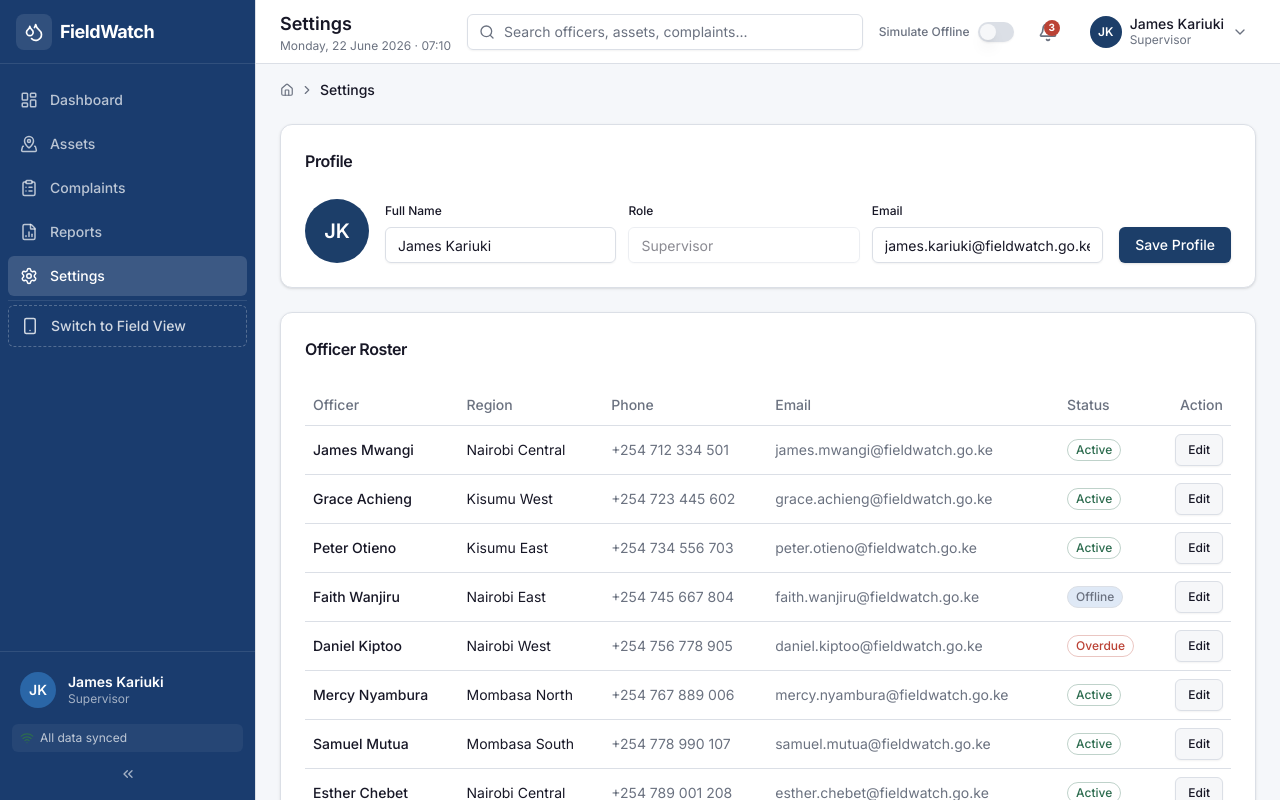
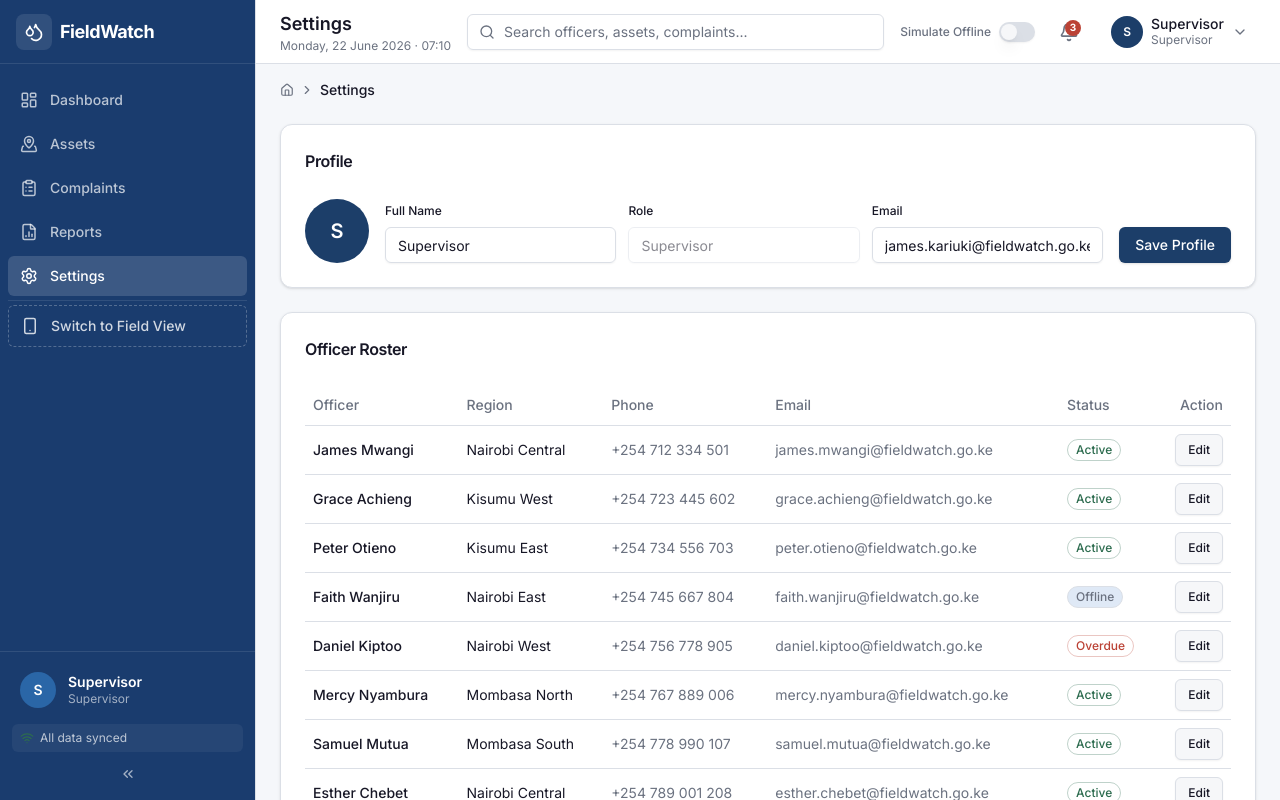
Before and after one commit to JosephNjorog/Wash-Field-Officer, a Next.js app: page /settings in a window 1280 px wide. Built offline with nearby package versions, Linux system fonts and the light colour scheme.

Commit message:
feat: implement authentication and authorization flow with session management and middleware

```diff
--- a/app/(shell)/settings/page.tsx
+++ b/app/(shell)/settings/page.tsx
@@ -16,10 +16,14 @@ import {
   TableRow,
 } from "@/components/ui/table";
 import { OfficerStatusBadge } from "@/components/shared/status-badge";
-import { useAppStore, CURRENT_SUPERVISOR } from "@/lib/store";
+import { useAppStore } from "@/lib/store";
+import { useAuthStore } from "@/lib/auth-store";
+import { initials } from "@/lib/utils";
 
 export default function SettingsPage() {
   const officers = useAppStore((s) => s.officers);
+  const session = useAuthStore((s) => s.session);
+  const name = session?.name || "Supervisor";
   const [emailNotifs, setEmailNotifs] = useState(true);
   const [smsAlerts, setSmsAlerts] = useState(true);
   const [autoSync, setAutoSync] = useState(true);
@@ -33,16 +37,16 @@ export default function SettingsPage() {
         </CardHeader>
         <CardContent className="flex flex-wrap items-end gap-4">
           <div className="flex size-16 items-center justify-center rounded-full bg-primary text-xl font-semibold text-primary-foreground">
-            {CURRENT_SUPERVISOR.initials}
+            {initials(name)}
           </div>
           <div className="grid flex-1 grid-cols-1 gap-3 sm:grid-cols-3">
             <div className="space-y-1.5">
               <Label className="text-xs">Full Name</Label>
-              <Input defaultValue={CURRENT_SUPERVISOR.name} />
+              <Input defaultValue={name} />
             </div>
             <div className="space-y-1.5">
               <Label className="text-xs">Role</Label>
-              <Input defaultValue={CURRENT_SUPERVISOR.role} disabled />
+              <Input defaultValue="Supervisor" disabled />
             </div>
             <div className="space-y-1.5">
               <Label className="text-xs">Email</Label>
--- a/app/layout.tsx
+++ b/app/layout.tsx
@@ -5,6 +5,7 @@ import "leaflet/dist/leaflet.css";
 import { cn } from "@/lib/utils";
 import { Toaster } from "@/components/ui/sonner";
 import { TooltipProvider } from "@/components/ui/tooltip";
+import { AuthHydrator } from "@/components/shared/auth-hydrator";
 
 const inter = Inter({ subsets: ["latin"], variable: "--font-inter" });
 
@@ -23,6 +24,7 @@ export default function RootLayout({
     <html lang="en" className={cn(inter.variable)}>
       <body className="font-sans antialiased">
         <TooltipProvider delayDuration={200}>
+          <AuthHydrator />
           {children}
           <Toaster richColors position="top-right" />
         </TooltipProvider>
--- /dev/null
+++ b/components/shared/auth-hydrator.tsx
@@ -0,0 +1,14 @@
+"use client";
+
+import { useEffect } from "react";
+import { useAuthStore } from "@/lib/auth-store";
+
+export function AuthHydrator() {
+  const hydrate = useAuthStore((s) => s.hydrate);
+
+  useEffect(() => {
+    hydrate();
+  }, [hydrate]);
+
+  return null;
+}
--- a/components/shared/header.tsx
+++ b/components/shared/header.tsx
@@ -1,7 +1,7 @@
 "use client";
 
 import { useEffect, useState } from "react";
-import { usePathname } from "next/navigation";
+import { usePathname, useRouter } from "next/navigation";
 import { Bell, Search, ChevronDown, WifiOff } from "lucide-react";
 import { Input } from "@/components/ui/input";
 import { Switch } from "@/components/ui/switch";
@@ -13,7 +13,9 @@ import {
   DropdownMenuSeparator,
   DropdownMenuTrigger,
 } from "@/components/ui/dropdown-menu";
-import { CURRENT_SUPERVISOR, useAppStore } from "@/lib/store";
+import { useAppStore } from "@/lib/store";
+import { useAuthStore } from "@/lib/auth-store";
+import { initials } from "@/lib/utils";
 
 const TITLES: Record<string, string> = {
   "/dashboard": "Management Dashboard",
@@ -25,9 +27,14 @@ const TITLES: Record<string, string> = {
 
 export function Header() {
   const pathname = usePathname();
+  const router = useRouter();
   const offlineMode = useAppStore((s) => s.offlineMode);
   const toggleOfflineMode = useAppStore((s) => s.toggleOfflineMode);
+  const session = useAuthStore((s) => s.session);
+  const logout = useAuthStore((s) => s.logout);
   const [now, setNow] = useState<Date | null>(null);
+  const name = session?.name || "Supervisor";
+  const userInitials = name ? initials(name) : "U";
 
   useEffect(() => {
     setNow(new Date());
@@ -76,11 +83,11 @@ export function Header() {
         <DropdownMenu>
           <DropdownMenuTrigger className="flex items-center gap-2 rounded-md px-2 py-1.5 hover:bg-muted">
             <div className="flex size-8 items-center justify-center rounded-full bg-primary text-xs font-semibold text-primary-foreground">
-              {CURRENT_SUPERVISOR.initials}
+              {userInitials}
             </div>
             <div className="hidden text-left sm:block">
-              <p className="text-sm font-medium leading-tight">{CURRENT_SUPERVISOR.name}</p>
-              <p className="text-xs text-muted-foreground">{CURRENT_SUPERVISOR.role}</p>
+              <p className="text-sm font-medium leading-tight">{name}</p>
+              <p className="text-xs text-muted-foreground">Supervisor</p>
             </div>
             <ChevronDown className="size-4 text-muted-foreground" />
           </DropdownMenuTrigger>
@@ -90,7 +97,14 @@ export function Header() {
             <DropdownMenuItem>Profile</DropdownMenuItem>
             <DropdownMenuItem>Account Settings</DropdownMenuItem>
             <DropdownMenuSeparator />
-            <DropdownMenuItem>Sign out</DropdownMenuItem>
+            <DropdownMenuItem
+              onClick={() => {
+                logout();
+                router.push("/");
+              }}
+            >
+              Sign out
+            </DropdownMenuItem>
           </DropdownMenuContent>
         </DropdownMenu>
       </div>
--- a/components/shared/sidebar.tsx
+++ b/components/shared/sidebar.tsx
@@ -14,8 +14,8 @@ import {
   ChevronsRight,
   Wifi,
 } from "lucide-react";
-import { cn } from "@/lib/utils";
-import { CURRENT_SUPERVISOR } from "@/lib/store";
+import { cn, initials } from "@/lib/utils";
+import { useAuthStore } from "@/lib/auth-store";
 import { useState } from "react";
 import {
   Tooltip,
@@ -34,6 +34,9 @@ const NAV_ITEMS = [
 export function Sidebar() {
   const pathname = usePathname();
   const [collapsed, setCollapsed] = useState(false);
+  const session = useAuthStore((s) => s.session);
+  const name = session?.name || "Supervisor";
+  const userInitials = name ? initials(name) : "U";
 
   return (
     <aside
@@ -112,16 +115,12 @@ export function Sidebar() {
           )}
         >
           <div className="flex size-9 shrink-0 items-center justify-center rounded-full bg-secondary text-sm font-semibold">
-            {CURRENT_SUPERVISOR.initials}
+            {userInitials}
           </div>
           {!collapsed && (
             <div className="min-w-0 flex-1">
-              <p className="truncate text-sm font-semibold leading-tight">
-                {CURRENT_SUPERVISOR.name}
-              </p>
-              <p className="truncate text-xs text-white/60">
-                {CURRENT_SUPERVISOR.role}
-              </p>
+              <p className="truncate text-sm font-semibold leading-tight">{name}</p>
+              <p className="truncate text-xs text-white/60">Supervisor</p>
             </div>
           )}
         </div>
--- /dev/null
+++ b/lib/auth-store.ts
@@ -0,0 +1,62 @@
+"use client";
+
+import { create } from "zustand";
+import { NAME_COOKIE, OFFICER_COOKIE, ROLE_COOKIE, type Role, type Session } from "@/lib/auth";
+
+function readCookie(name: string): string | null {
+  if (typeof document === "undefined") return null;
+  const match = document.cookie.match(new RegExp(`(?:^|; )${name}=([^;]*)`));
+  return match ? decodeURIComponent(match[1]) : null;
+}
+
+function writeCookie(name: string, value: string) {
+  document.cookie = `${name}=${encodeURIComponent(value)}; path=/; max-age=${60 * 60 * 24}`;
+}
+
+function deleteCookie(name: string) {
+  document.cookie = `${name}=; path=/; max-age=0`;
+}
+
+interface AuthState {
+  session: Session | null;
+  hydrated: boolean;
+  hydrate: () => void;
+  login: (session: Session) => void;
+  logout: () => void;
+}
+
+export const useAuthStore = create<AuthState>((set) => ({
+  session: null,
+  hydrated: false,
+
+  hydrate: () => {
+    const role = readCookie(ROLE_COOKIE) as Role | null;
+    if (!role) {
+      set({ session: null, hydrated: true });
+      return;
+    }
+    set({
+      session: {
+        role,
+        officerId: readCookie(OFFICER_COOKIE),
+        name: readCookie(NAME_COOKIE) ?? "",
+      },
+      hydrated: true,
+    });
+  },
+
+  login: (session) => {
+    writeCookie(ROLE_COOKIE, session.role);
+    writeCookie(NAME_COOKIE, session.name);
+    if (session.officerId) writeCookie(OFFICER_COOKIE, session.officerId);
+    else deleteCookie(OFFICER_COOKIE);
+    set({ session, hydrated: true });
+  },
+
+  logout: () => {
+    deleteCookie(ROLE_COOKIE);
+    deleteCookie(OFFICER_COOKIE);
+    deleteCookie(NAME_COOKIE);
+    set({ session: null, hydrated: true });
+  },
+}));
--- /dev/null
+++ b/lib/auth.ts
@@ -0,0 +1,19 @@
+export type Role = "supervisor" | "officer";
+
+export const ROLE_COOKIE = "fw_role";
+export const OFFICER_COOKIE = "fw_officer_id";
+export const NAME_COOKIE = "fw_name";
+
+export const MANAGEMENT_PATHS = [
+  "/dashboard",
+  "/assets",
+  "/complaints",
+  "/reports",
+  "/settings",
+];
+
+export interface Session {
+  role: Role;
+  officerId: string | null;
+  name: string;
+}
--- a/lib/store.ts
+++ b/lib/store.ts
@@ -18,14 +18,6 @@ import type {
 
 const data = seed as SeedData;
 
-export const CURRENT_SUPERVISOR = {
-  name: "James Kariuki",
-  role: "Supervisor",
-  initials: "JK",
-};
-
-export const CURRENT_FIELD_OFFICER_ID = "OFF-001";
-
 function buildInitialFieldTasks(officerId: string, assets: Asset[]): Record<string, FieldSiteTask> {
   const todays = assets.filter((a) => a.assignedOfficerId === officerId).slice(0, 5);
   const tasks: Record<string, FieldSiteTask> = {};
@@ -45,7 +37,9 @@ interface AppState {
   pendingSync: PendingSyncItem[];
   offlineMode: boolean;
   fieldTasks: Record<string, FieldSiteTask>;
+  currentFieldOfficerId: string | null;
 
+  setCurrentFieldOfficer: (officerId: string) => void;
   toggleOfflineMode: () => void;
   checkInSite: (assetId: string) => void;
   submitInspection: (input: {
@@ -84,7 +78,17 @@ export const useAppStore = create<AppState>((set, get) => ({
   activity: [],
   pendingSync: [],
   offlineMode: false,
-  fieldTasks: buildInitialFieldTasks(CURRENT_FIELD_OFFICER_ID, data.assets),
+  fieldTasks: {},
+  currentFieldOfficerId: null,
+
+  setCurrentFieldOfficer: (officerId) =>
+    set((state) => ({
+      currentFieldOfficerId: officerId,
+      fieldTasks:
+        state.currentFieldOfficerId === officerId
+          ? state.fieldTasks
+          : buildInitialFieldTasks(officerId, state.assets),
+    })),
 
   toggleOfflineMode: () =>
     set((state) => {
@@ -97,7 +101,7 @@ export const useAppStore = create<AppState>((set, get) => ({
     }),
 
   checkInSite: (assetId) => {
-    const officer = get().officers.find((o) => o.id === CURRENT_FIELD_OFFICER_ID);
+    const officer = get().officers.find((o) => o.id === get().currentFieldOfficerId);
     const asset = get().assets.find((a) => a.id === assetId);
     if (!officer || !asset) return;
     const now = new Date().toISOString();
@@ -130,7 +134,7 @@ export const useAppStore = create<AppState>((set, get) => ({
   },
 
   submitInspection: (input) => {
-    const officer = get().officers.find((o) => o.id === CURRENT_FIELD_OFFICER_ID);
+    const officer = get().officers.find((o) => o.id === get().currentFieldOfficerId);
     const asset = get().assets.find((a) => a.id === input.assetId);
     if (!officer || !asset) return;
     const now = new Date().toISOString();
@@ -184,7 +188,7 @@ export const useAppStore = create<AppState>((set, get) => ({
   },
 
   updateComplaintStatus: (complaintId, status, resolutionNote) => {
-    const officer = get().officers.find((o) => o.id === CURRENT_FIELD_OFFICER_ID);
+    const officer = get().officers.find((o) => o.id === get().currentFieldOfficerId);
     const complaint = get().complaints.find((c) => c.id === complaintId);
     if (!complaint) return;
     const now = new Date().toISOString();
```
Also changed, not shown: middleware.ts (added, +30 -0 lines).
